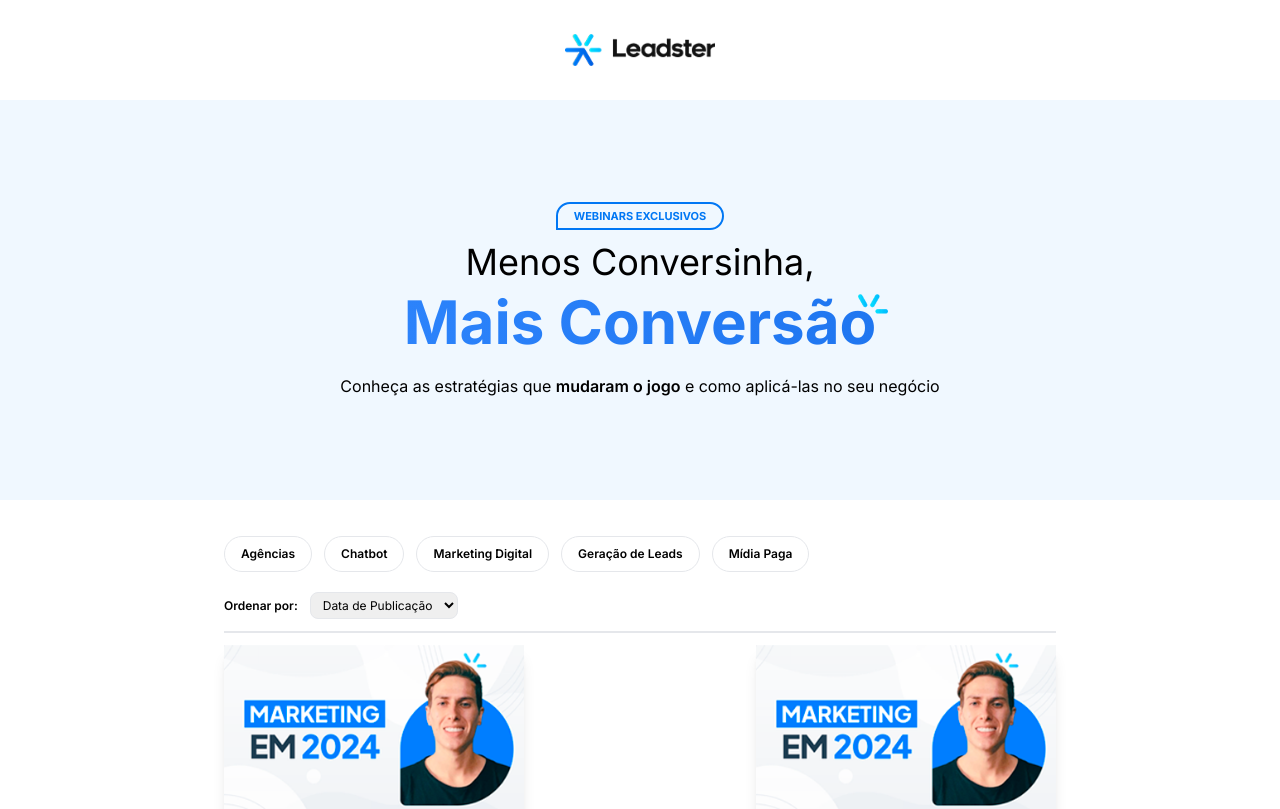
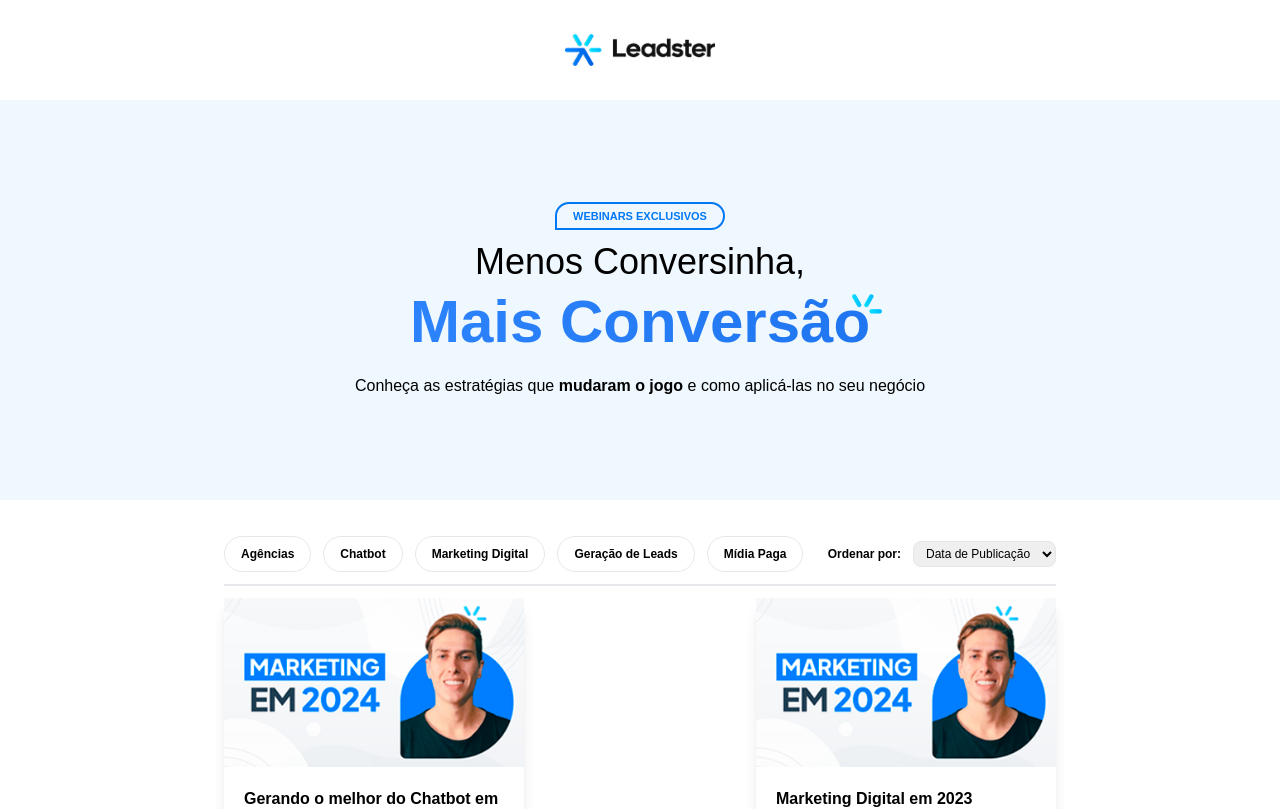
Before and after one commit to talescarneiro/leadster-app, a Next.js app: page / in a window 1280 px wide. Shown: the top 809 px of the page. Built offline with nearby package versions, Linux system fonts and the light colour scheme.

Commit message:
added jakarta sans font

```diff
--- a/app/globals.css
+++ b/app/globals.css
@@ -1,6 +1,12 @@
 @tailwind base;
 @tailwind components;
 @tailwind utilities;
+
+@import url('https://fonts.googleapis.com/css2?family=Plus+Jakarta+Sans&display=swap');
+
+.plus-jakarta-sans {
+    font-family: 'Plus Jakarta Sans', sans-serif;
+}
 
 select {
     outline: none;
--- a/app/layout.tsx
+++ b/app/layout.tsx
@@ -15,7 +15,7 @@
 }) {
   return (
     <html lang="en">
-      <body className={inter.className}>{children}</body>
+      <body className="plus-jakarta-sans">{children}</body>
     </html>
   )
 }
```
